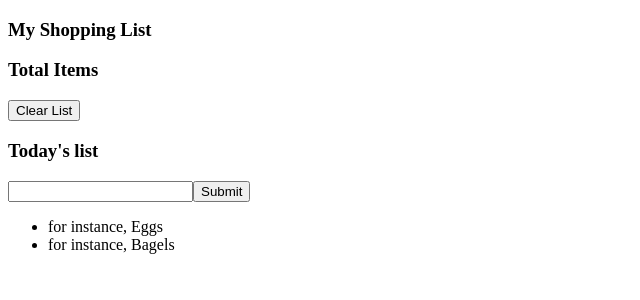
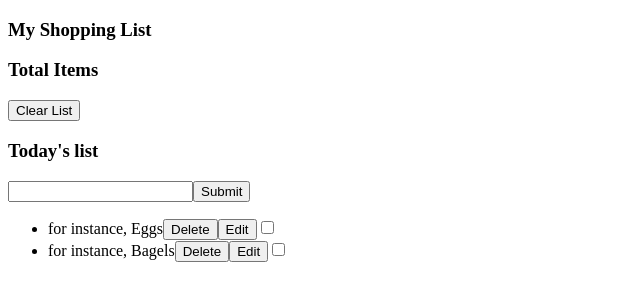
Before and after one commit to AlexOrlet89/ShoppingList, a React app: page / in a window 1280 px wide. Shown: the top 300 px of the page, without its empty margins (0-640 px from the left). Built offline with nearby package versions, Linux system fonts and the light colour scheme.

Commit message:
refactored list item, added buttons fro future functions

```diff
--- a/src/views/ListItem.js
+++ b/src/views/ListItem.js
@@ -1,7 +1,16 @@
 import React from 'react';
 
 export default function ListItem({ item }) {
-  console.log(item);
+  //   console.log(item);
 
-  return <div>for instance, {item.text}</div>;
+  return (
+    <>
+      <div>
+        for instance, {item.text}
+        <button>Delete</button>
+        <button>Edit</button>
+        <input type="checkbox"></input>
+      </div>
+    </>
+  );
 }
```
